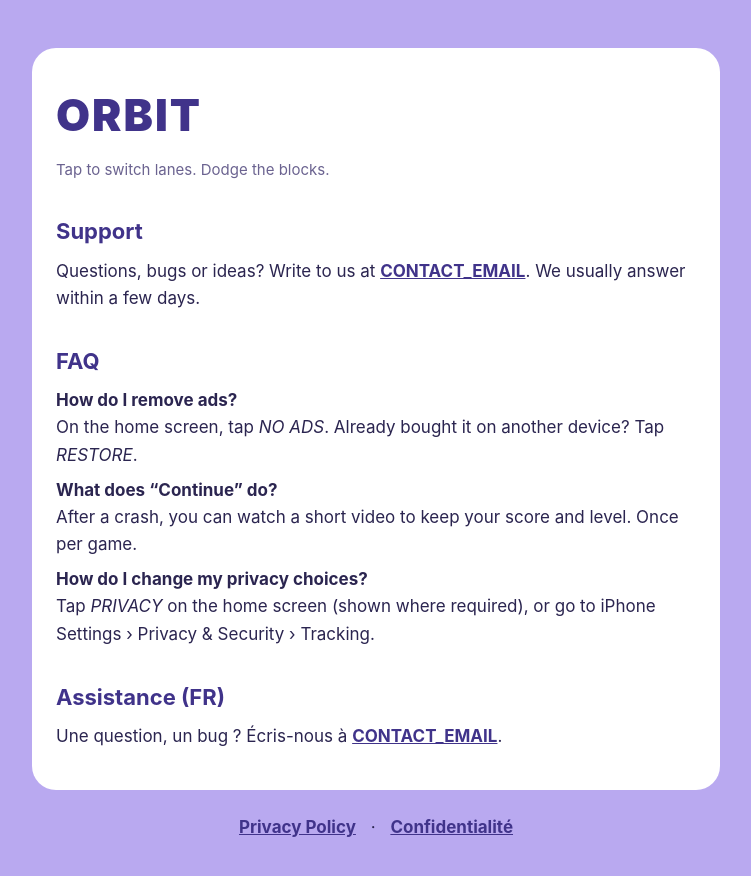
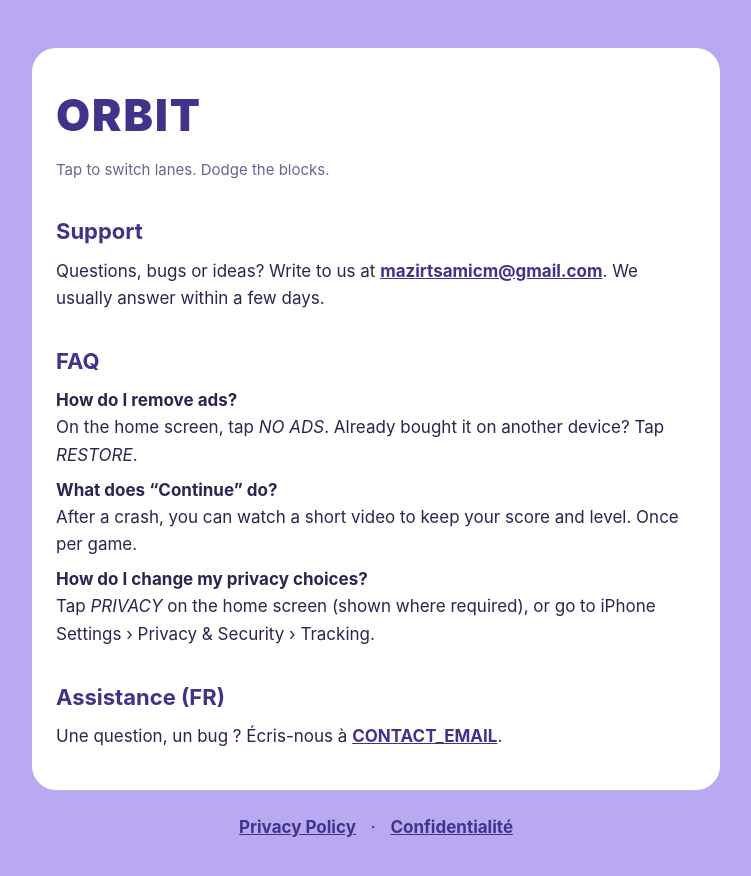
Before and after one commit to samimazirt/samimazirt.github.io, a plain HTML site: page index.html in a window 1280 px wide. Shown: the whole page, without its empty margins (264-1015 px from the left). Drawn offline with Linux system fonts and the light colour scheme.

Commit message:
Update index.html

```diff
--- a/index.html
+++ b/index.html
@@ -14,7 +14,7 @@
 
     <h2>Support</h2>
     <p>Questions, bugs or ideas? Write to us at
-      <a href="mailto:CONTACT_EMAIL">CONTACT_EMAIL</a>. We usually answer within a few days.</p>
+      <a href="mailto:mazirtsamicm@gmail.com">mazirtsamicm@gmail.com</a>. We usually answer within a few days.</p>
 
     <h2>FAQ</h2>
     <p><strong>How do I remove ads?</strong><br>
```
